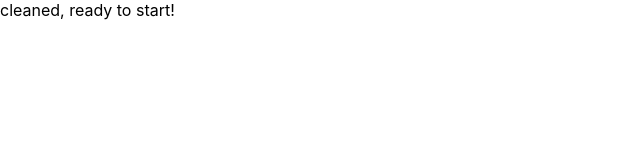
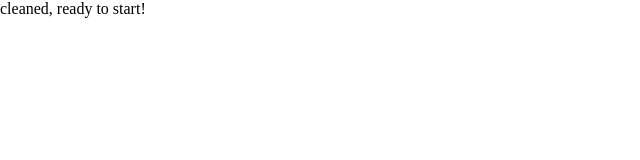
Before and after one commit to arminayat/red-exchange, a React (Create React App) app: page / in a window 1280 px wide. Shown: the top 160 px of the page, without its empty margins (0-640 px from the left). Built offline with nearby package versions, Linux system fonts and the light colour scheme.

Commit message:
refactor: move globalStyle to scss and add initial styles

```diff
--- a/src/Styles/index.css
+++ /dev/null
@@ -1,13 +0,0 @@
-body {
-  margin: 0;
-  font-family: -apple-system, BlinkMacSystemFont, 'Segoe UI', 'Roboto', 'Oxygen',
-    'Ubuntu', 'Cantarell', 'Fira Sans', 'Droid Sans', 'Helvetica Neue',
-    sans-serif;
-  -webkit-font-smoothing: antialiased;
-  -moz-osx-font-smoothing: grayscale;
-}
-
-code {
-  font-family: source-code-pro, Menlo, Monaco, Consolas, 'Courier New',
-    monospace;
-}
--- /dev/null
+++ b/src/Styles/index.scss
@@ -0,0 +1,47 @@
+html {
+  // --orange: #f69021;
+  // --orange2: #fe805c;
+  // --gray: #58595b;
+  // --primary: #4d70fa;
+  --bg: #f4f5fe;
+  --success: #00c48c;
+  --failure: #e85766;
+
+  --spacing-xxl: 6.4rem;
+  --spacing-m: 3.2rem;
+  --spacing-s: 2.4rem;
+  --spacing-xs: 1.6rem;
+  --spacing-xxs: 0.8rem;
+
+  margin: 0;
+  padding: 0;
+  box-sizing: border-box;
+}
+body {
+  margin: 0;
+  font-family: IRANSans !important;
+  box-sizing: border-box !important;
+  ul {
+    list-style-type: none;
+    margin: 0;
+    padding: 0;
+  }
+
+  a {
+    text-decoration: none;
+    color: black;
+  }
+
+  p {
+    direction: rtl;
+  }
+}
+button {
+  border: none;
+  background-color: transparent;
+  cursor: pointer;
+}
+
+button:focus {
+  outline: 0;
+}
--- a/src/index.tsx
+++ b/src/index.tsx
@@ -1,6 +1,6 @@
 import React from 'react';
 import ReactDOM from 'react-dom';
-import './Styles/index.css';
+import './Styles/index.scss';
 import App from './App';
 
 ReactDOM.render(
```
